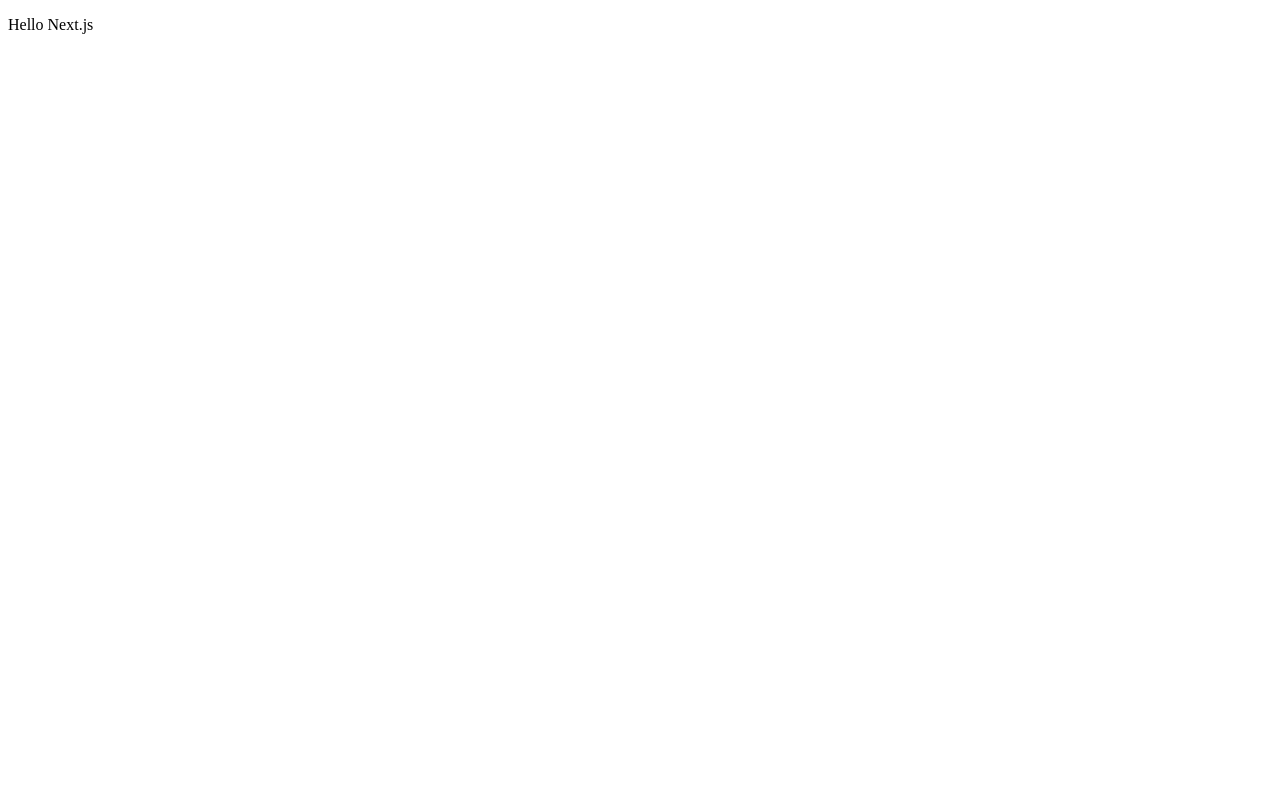
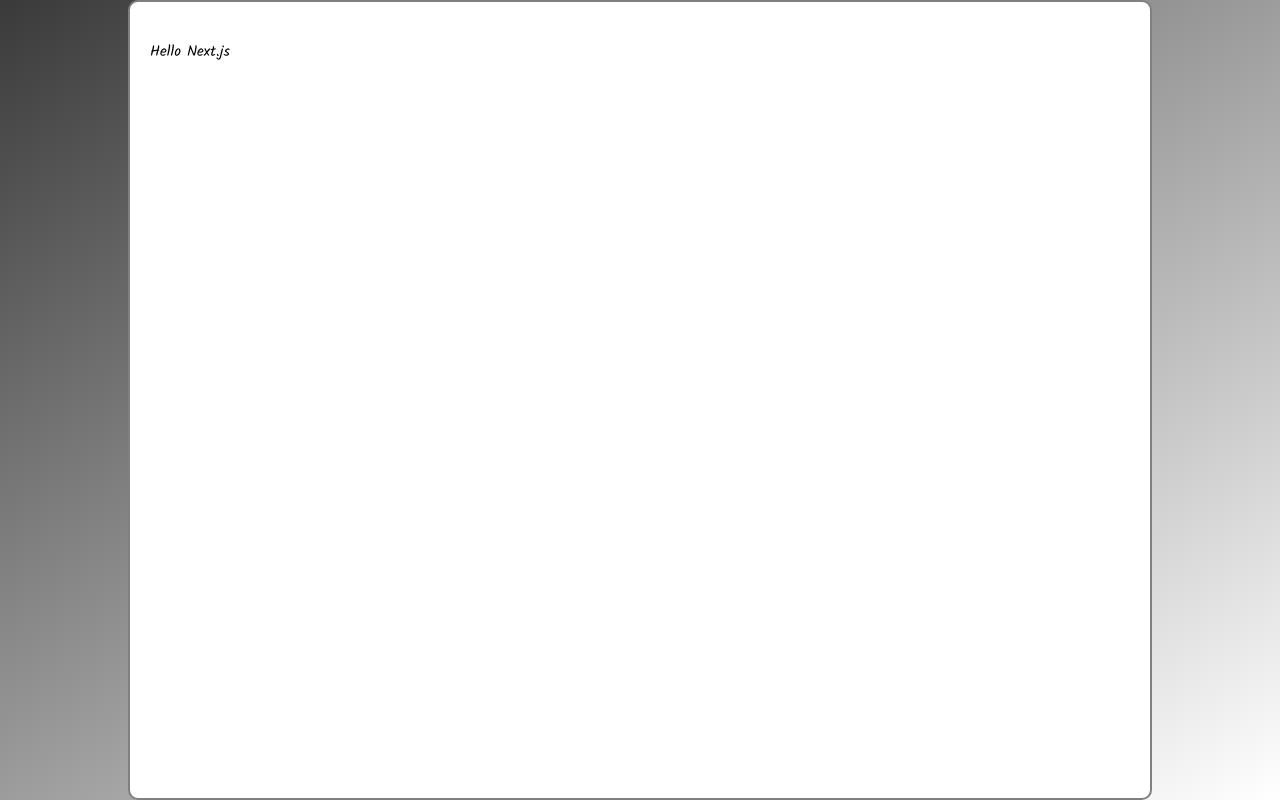
Before and after one commit to ahaygood86/inspiring, a Next.js app: page / in a window 1280 px wide. Built offline with nearby package versions, Linux system fonts and the light colour scheme.

Commit message:
styled-components boilerplate & meta info

```diff
--- /dev/null
+++ b/components/Meta.js
@@ -0,0 +1,12 @@
+import Head from 'next/head';
+
+const Meta = () => (
+  <Head>
+    <meta name="viewport" content="width=device-width, initial-scale=1" />
+    <meta charSet="utf-8" />
+    <link href="https://fonts.googleapis.com/css?family=Kalam:400,700" rel="stylesheet" />
+    <title>InspiringApps Demo</title>
+  </Head>
+);
+
+export default Meta;
--- /dev/null
+++ b/components/Page.js
@@ -0,0 +1,73 @@
+import React, { Component } from 'react';
+import styled, { ThemeProvider, createGlobalStyle } from 'styled-components';
+import Meta from './Meta';
+
+const theme = {
+  backgroundColorMain: 'linear-gradient(to bottom right, #3A3A3A, #FFFFFF)',
+  backgroundColorAlt: '#FFFFFF',
+  borderColorLogo: '#3A3A3A',
+  borderColorMain: 'grey',
+  borderColorNavMenu: 'white',
+  viewportSizePhoneMax: '360px',
+  viewportSizeTabletMin: '361px',
+  viewportSizeTabletMax: '1024px',
+  viewportSizeDesktopMin: '1025px',
+};
+
+const StyledPage = styled.div`
+  background-image: ${props => props.theme.backgroundColorMain};
+  color: ${props => props.theme.fontColorMain};
+  display: flex;
+  flex-direction: column;
+  align-items: center;
+  min-height: 100vh;
+`;
+
+const Inner = styled.div`
+  max-width: 95vw;
+  margin: 0 auto;
+  padding: 2rem;
+  background: ${props => props.theme.backgroundColorAlt};
+  border: 2px solid ${props => props.theme.borderColorMain};
+  border-radius: 10px;
+  flex-grow: 1;
+  min-width: 80vw;
+`;
+
+const GlobalStyle = createGlobalStyle`
+  html {
+    box-sizing: border-box;
+    font-size: 10px;
+  }
+  *, *:before, *:after {
+    box-sizing: inherit;
+  }
+  body {
+    padding: 0;
+    margin: 0;
+    font-size: 1.5rem;
+    line-height: 2;
+    font-family: 'Kalam', cursive;
+  }
+  a {
+    text-decoration: none;
+    color: ${theme.fontColorLink};
+  }
+`;
+
+class Page extends Component {
+
+    render() {
+        return (
+            <ThemeProvider theme={theme}>
+                <StyledPage>
+                    <GlobalStyle />
+                    <Meta />
+                    <Inner>{this.props.children}</Inner>
+                </StyledPage>
+            </ThemeProvider>
+        );
+    }
+}
+
+export default Page;
--- /dev/null
+++ b/pages/_app.js
@@ -0,0 +1,19 @@
+import App, { Container } from 'next/app';
+import Page from '../components/Page';
+
+class MyApp extends App {
+    render() {
+        const { Component } = this.props;
+
+        return (
+            <Container>
+                <Page>
+                    <Component />
+                </Page>
+            </Container>
+        )
+
+    }
+}
+
+export default MyApp;
--- /dev/null
+++ b/pages/_document.js
@@ -0,0 +1,23 @@
+import Document, { Head, Main, NextScript } from 'next/document';
+import { ServerStyleSheet } from 'styled-components';
+
+export default class MyDocument extends Document {
+  static getInitialProps({ renderPage }) {
+    const sheet = new ServerStyleSheet();
+    const page = renderPage(App => props => sheet.collectStyles(<App {...props} />));
+    const styleTags = sheet.getStyleElement();
+    return { ...page, styleTags };
+  }
+
+  render() {
+    return (
+      <html>
+        <Head>{this.props.styleTags}</Head>
+        <body>
+          <Main />
+          <NextScript />
+        </body>
+      </html>
+    );
+  }
+}
```
